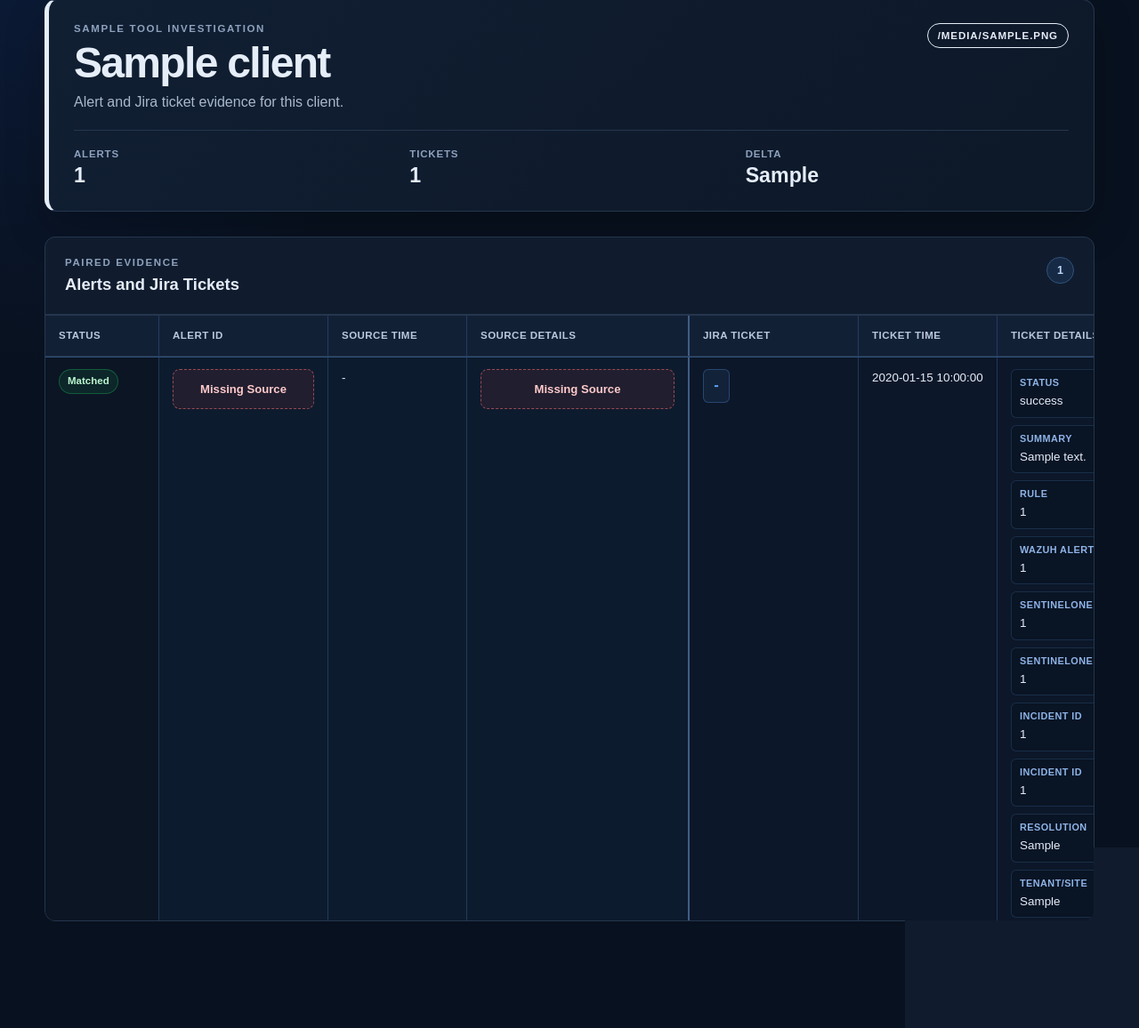
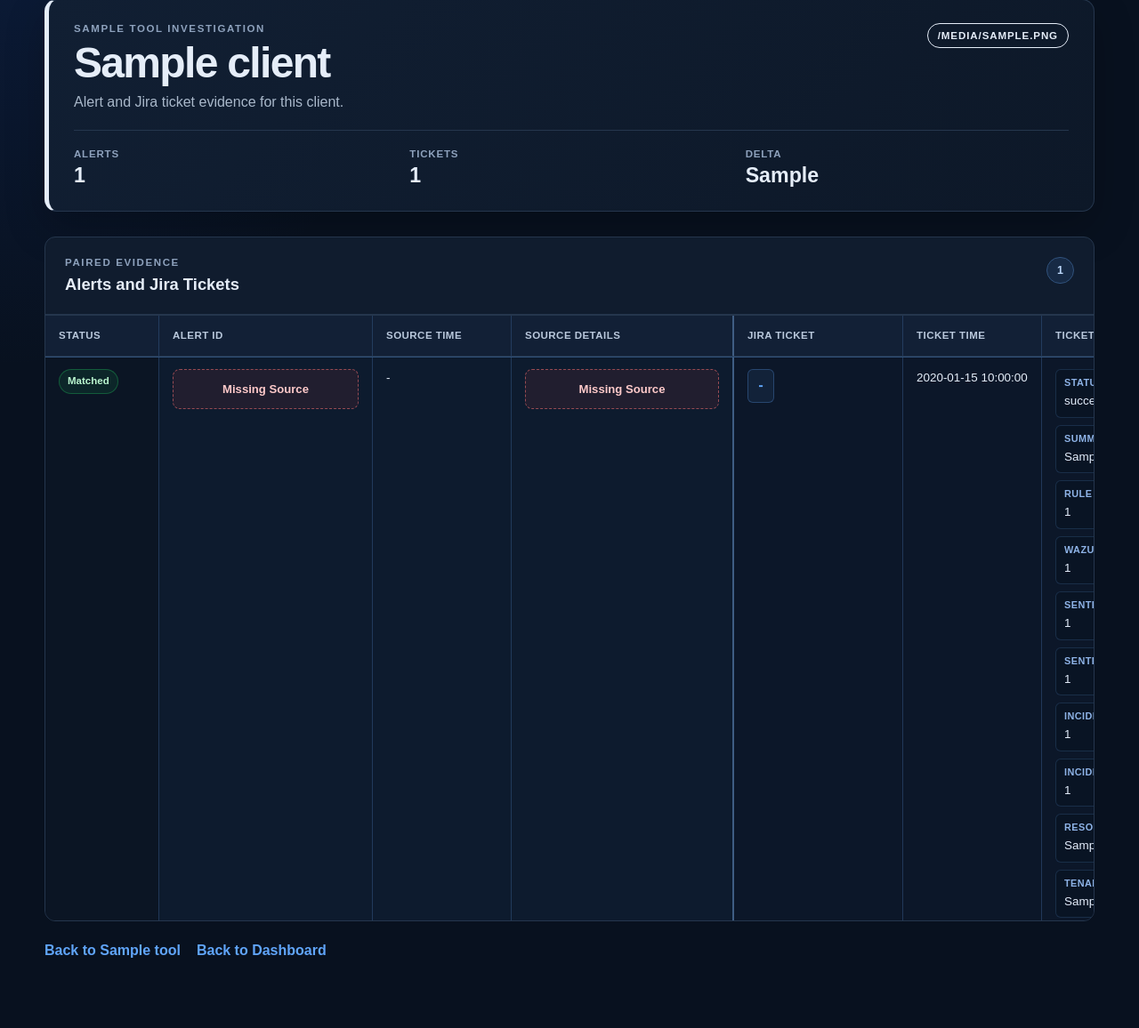
Before and after one commit to Aadhi21704/Alerts-vs-Tickets-Count-Dashboard, a FastAPI app: template app/templates/client.html in a window 1280 px wide. Shown: the part 64-1220 px from the top of the page at 89% size. Run offline with FastAPI, Linux system fonts and the light colour scheme; the template is opened without the code that fills it: most values are stand-ins (such as "Sample title", 1, 10 or a date in 2020).

Commit message:
Prevent source ID wrapping in unified table

```diff
--- a/app/static/style.css
+++ b/app/static/style.css
@@ -1438,7 +1438,10 @@ body {
     width: 128px;
 }
 
-.paired-col-source-id,
+.paired-col-source-id {
+    width: 240px;
+}
+
 .paired-col-ticket-id {
     width: 190px;
 }
@@ -1528,6 +1531,11 @@ body {
     white-space: normal;
 }
 
+.paired-primary code {
+    overflow-wrap: normal;
+    white-space: nowrap;
+}
+
 .paired-table td > span:not(.pair-status):not(.missing-side) {
     color: #b8c8dc;
     display: grid;
```
